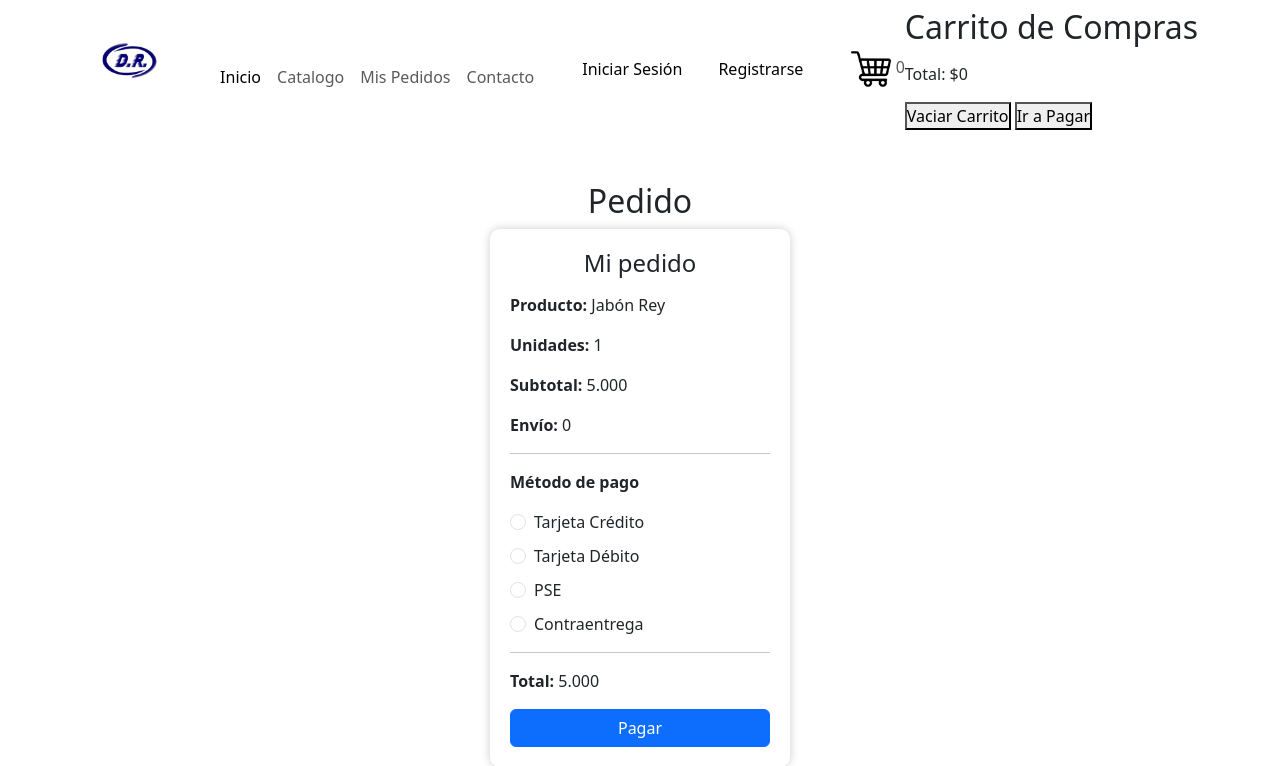
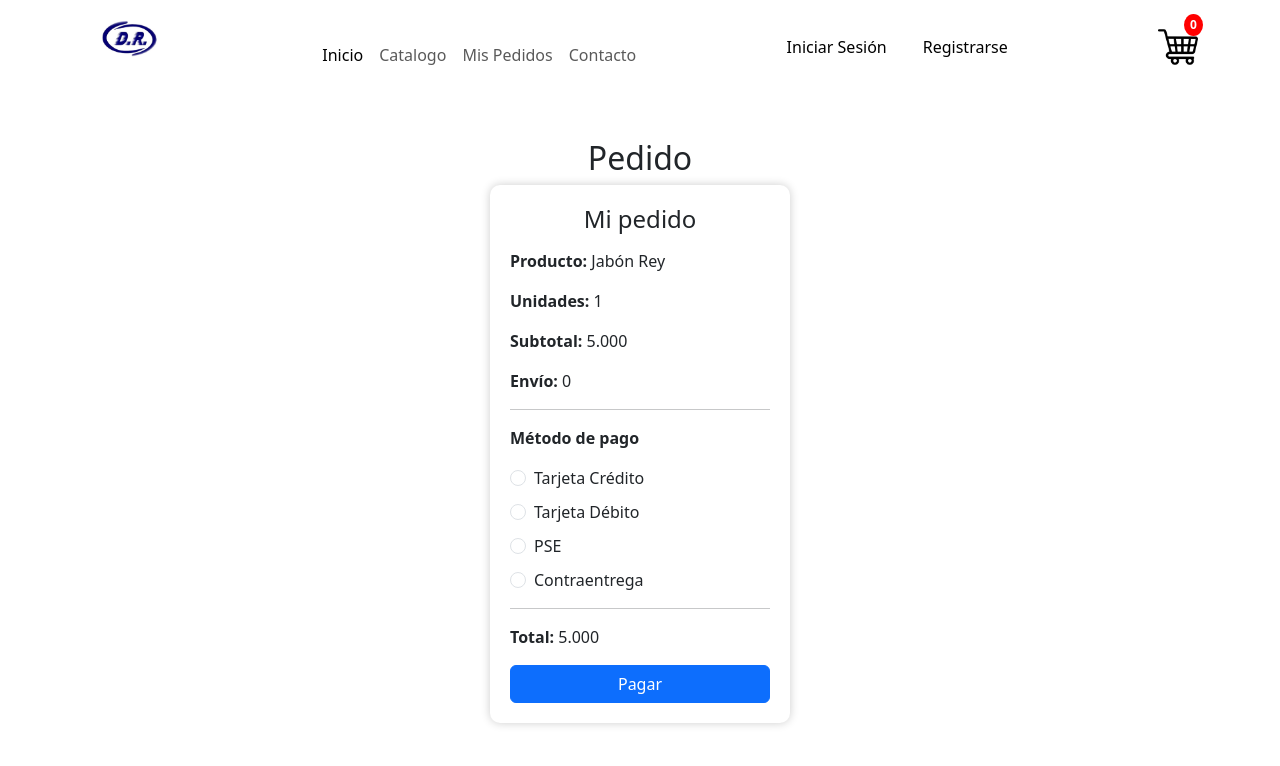
Before and after one commit to jhonnatan110/melo8, a PHP site: page /pagos.html in a window 1280 px wide. Shown: the top 766 px of the page. Run offline with PHP 8.4, Linux system fonts and the light colour scheme.

Commit message:
pagos.css

```diff
--- a/pagos.css
+++ b/pagos.css
@@ -62,3 +62,84 @@
     .form-check {
     margin-bottom: 10px;
     }
+
+.carrito-container {
+    position: absolute;
+    top: 60px;
+    right: 10px;
+    background: white;
+    border: 2px solid #00008B;
+    padding: 20px;
+    width: 300px;
+    max-height: 400px;
+    overflow-y: auto;
+    z-index: 1000;
+    display: none;
+    box-shadow: 0 4px 8px rgba(0,0,0,0.2);
+  }
+
+  .alerta-contenedor {
+    position: fixed;
+    top: 20px;
+    right: 20px;
+    z-index: 2000;
+  }
+
+  .alerta {
+    background-color: #28a745;
+    color: white;
+    padding: 12px 20px;
+    border-radius: 8px;
+    margin-bottom: 10px;
+    animation: aparecer 0.5s ease, desaparecer 0.5s ease 2.5s forwards;
+    font-weight: bold;
+  }
+
+  @keyframes aparecer {
+    from { opacity: 0; transform: translateY(-10px); }
+    to { opacity: 1; transform: translateY(0); }
+  }
+
+  @keyframes desaparecer {
+    to { opacity: 0; transform: translateY(-10px); }
+  }
+
+  .contador-carrito {
+    position: absolute;
+    top: -5px;
+    right: -5px;
+    background: red;
+    color: white;
+    border-radius: 50%;
+    padding: 2px 6px;
+    font-size: 12px;
+    font-weight: bold;
+}
+
+.btn-pagar {
+    margin-top: 10px;
+    background-color: green;
+    color: white;
+    padding: 8px 12px;
+    border: none;
+    border-radius: 8px;
+    font-weight: bold;
+    cursor: pointer;
+}
+
+.btn-pagar:hover {
+    background-color: darkgreen;
+}
+
+.btn-vaciar{
+    background-color: red;
+    color: white;
+    padding: 8px 12px;
+    border: none;
+    border-radius: 8px;
+    font-weight: bold;
+    cursor: pointer;
+
+.btn-vaciar:hover{
+    background-color: white;
+    color: red;
```
